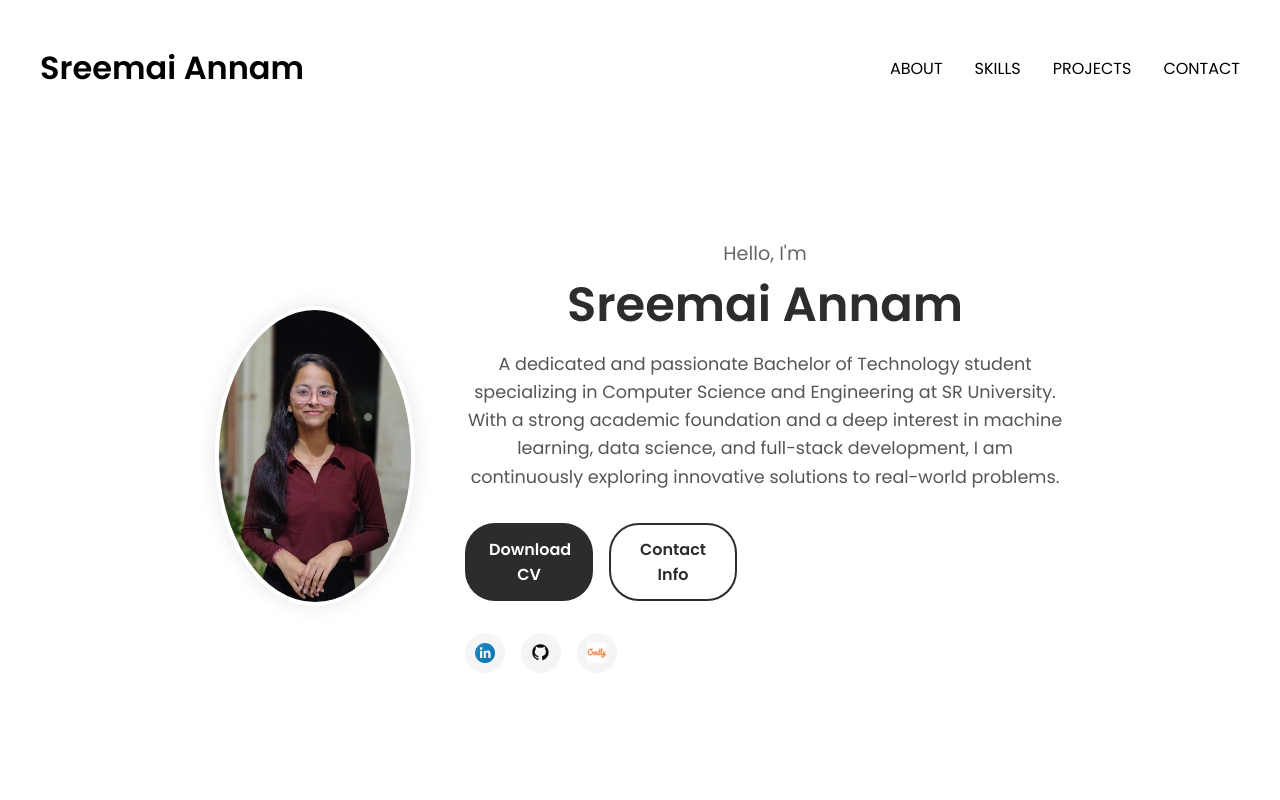
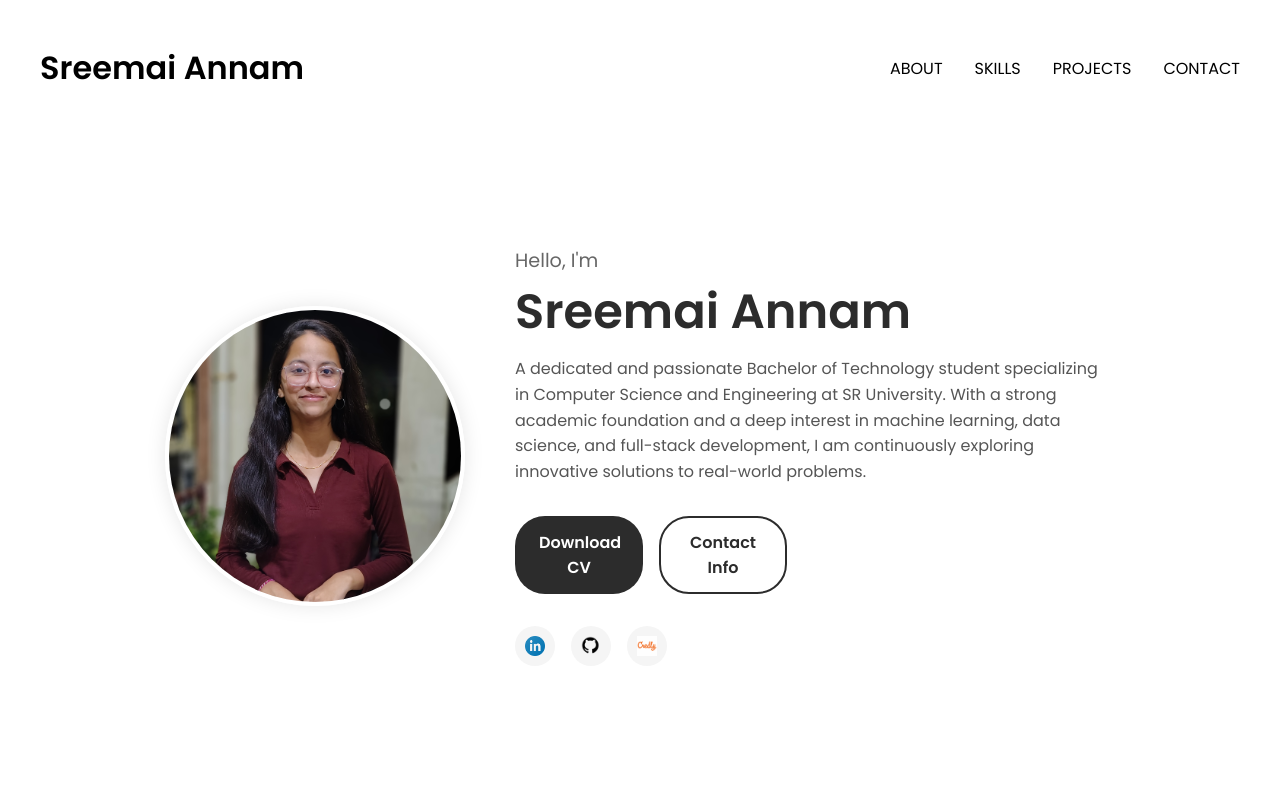
Before and after one commit to Sreemai18/P3, a plain HTML site: page index.html in a window 1280 px wide. Shown: the top 800 px of the page. Drawn offline with Linux system fonts and the light colour scheme.

Commit message:
Update style.css

```diff
--- a/style.css
+++ b/style.css
@@ -947,29 +947,6 @@ a:hover {
 
 
 
-/* Profile Section Styles */
-#profile {
-    padding: 20px; /* Adjust padding for mobile */
-    display: flex;
-    flex-direction: column; /* Stack elements */
-    align-items: center; /* Center items */
-}
-
-.profile-pic-container {
-    width: 80%; /* Use percentage for responsiveness */
-    max-width: 200px; /* Set a max width */
-    border-radius: 50%; /* Ensure it's circular */
-}
-
-.profile-content {
-    text-align: center; /* Center text */
-}
-
-/* Media Queries */
-@media screen and (max-width: 768px) {
-    .name {
-        font-size: 2rem; /* Adjust font size for mobile */
-    }
 
     .bio {
         font-size: 1rem; /* Adjust font size for mobile */
```
